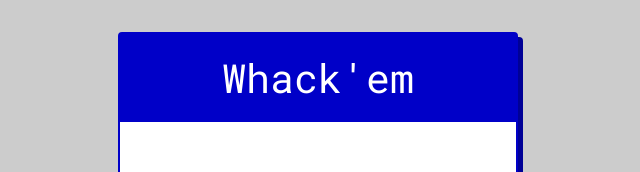
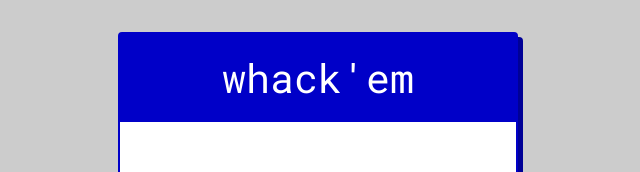
Before and after one commit to stubrew24/whack-em, a React (Create React App) app: page / in a window 1280 px wide. Shown: the top 172 px of the page, without its empty margins (322-962 px from the left). Built offline with nearby package versions, Linux system fonts and the light colour scheme.

Commit message:
title and icon fixes

```diff
--- a/public/index.html
+++ b/public/index.html
@@ -30,7 +30,7 @@
       work correctly both with client-side routing and a non-root public URL.
       Learn how to configure a non-root public URL by running `npm run build`.
     -->
-    <title>React App</title>
+    <title>whack'em</title>
   </head>
   <body>
     <noscript>You need to enable JavaScript to run this app.</noscript>
--- a/src/Board.tsx
+++ b/src/Board.tsx
@@ -37,7 +37,7 @@ const Board: React.FunctionComponent = () => {
   const StartScreen = () => {
     return (
       <div>
-        <h1 id="title">Whack'em</h1>
+        <h1 id="title">whack'em</h1>
         <div id="buttons">
           {Button("Easy")}
           {Button("Medium")}
--- a/src/Game.css
+++ b/src/Game.css
@@ -4,7 +4,17 @@
   --dark-blue: rgb(0, 0, 150);
 }
 
-#appbar {
+#logo {
+  position: absolute;
+  width: "100px";
+  height: "100px";
+  border: 2px solid var(--mid-blue);
+  box-shadow: 5px 5px var(--dark-blue);
+  border-radius: 4px;
+  background-color: white;
+}
+
+# #appbar {
   position: absolute;
   top: 0;
   left: 0;
--- a/src/index.css
+++ b/src/index.css
@@ -1,4 +1,4 @@
-@import url("https://fonts.googleapis.com/css?family=Roboto+Mono|Spectral|VT323&display=swap");
+@import url("https://fonts.googleapis.com/css?family=Roboto+Mono&display=swap");
 body {
   margin: 0;
   padding: 0;
```
Also changed, not shown: 1 other file (tests, documents, lock files or other folders).
